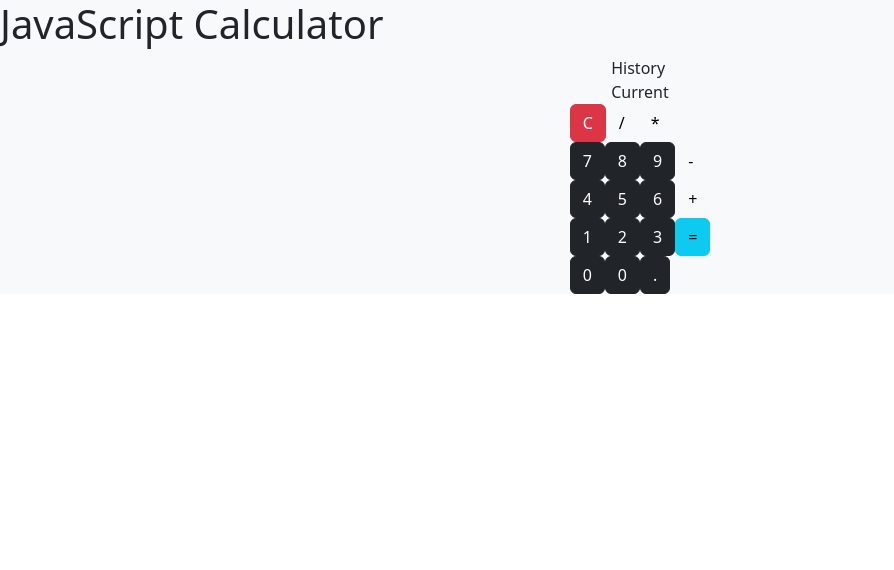
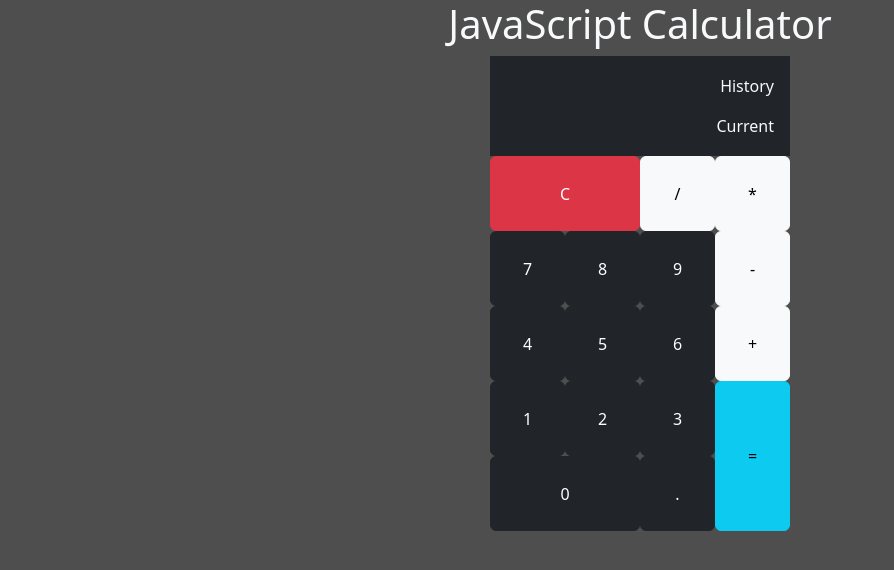
Before and after one commit to Smulbero/ffc-Projects, a JavaScript app in the folder 003-Front-End-Development-Libraries/004-Javascript-Calculator/javascript-calculator/: page / in a window 1280 px wide. Shown: the top 570 px of the page, without its empty margins (0-894 px from the left). Built offline with nearby package versions, Linux system fonts and the light colour scheme.

Commit message:
Calculator layout done

```diff
--- a/003-Front-End-Development-Libraries/004-Javascript-Calculator/javascript-calculator/src/components/App.js
+++ b/003-Front-End-Development-Libraries/004-Javascript-Calculator/javascript-calculator/src/components/App.js
@@ -3,9 +3,9 @@ import ButtonPanel from './ButtonPanel';
 
 function App() {
   return (
-    <main className="App dark bg-light">
+    <main className="App container d-flex flex-column align-items-center p-0 m-0 text-light">
         <h1>JavaScript Calculator</h1>
-      <div className="calculator container d-flex flex-column justify-content-center align-items-center">
+      <div className="calculator container justify-content-center align-items-center p-0">
         <Display />
         <ButtonPanel />
       </div>
--- a/003-Front-End-Development-Libraries/004-Javascript-Calculator/javascript-calculator/src/components/ButtonPanel.js
+++ b/003-Front-End-Development-Libraries/004-Javascript-Calculator/javascript-calculator/src/components/ButtonPanel.js
@@ -6,7 +6,7 @@ const ButtonPanel = () => {
   const BUTTONDATA = useSelector((state) => state.buttondata) || [];
 
   return (
-    <div className="button-panel">
+    <div className="button-panel w-100 h-100 container p-0 m-0">
       {
         BUTTONDATA.map((row, index) => {
           const rowData = [];
@@ -24,7 +24,7 @@ const Row = (props) => {
   const { rowData } = props || [];
 
   return (
-    <div className="button-row">
+    <div className="row m-0 p-0">
       {
         rowData.map((button, index) => {
           return (
@@ -46,7 +46,7 @@ const Button = (props) => {
   const { label, value, className } = props;
 
   return (
-    <button id={label} className={`btn ${className}`} onClick={() => console.log(value)}>
+    <button id={label} className={`btn ${className} col-3`} onClick={() => console.log(value)}>
       {label}
     </button>
   );
--- a/003-Front-End-Development-Libraries/004-Javascript-Calculator/javascript-calculator/src/components/Display.js
+++ b/003-Front-End-Development-Libraries/004-Javascript-Calculator/javascript-calculator/src/components/Display.js
@@ -3,11 +3,11 @@ import { useSelector } from 'react-redux';
 const Display = () => {
 
   return (
-    <div className="display">
-      <div className="display-history">
+    <div className="display bg-dark text-light container d-flex flex-column p-2 m-0 justify-content-center align-items-end">
+      <div className="display-history m-2">
         History
       </div>
-      <div className="display-current">
+      <div className="display-current m-2">
         Current
       </div>
     </div>
--- a/003-Front-End-Development-Libraries/004-Javascript-Calculator/javascript-calculator/src/components/constants.js
+++ b/003-Front-End-Development-Libraries/004-Javascript-Calculator/javascript-calculator/src/components/constants.js
@@ -21,7 +21,7 @@ export const DECIMAL = "decimal";
 
 export const BUTTONDATA = [
   [
-    { label: "C", value: CLEAR,     className: "btn-danger " },
+    { label: "C", value: CLEAR,     className: "btn-danger col-6"},
     { label: "/", value: DIVIDE,    className: "btn-light" },
     { label: "*", value: MULTIPLY,  className: "btn-light" },
   ],
@@ -41,11 +41,10 @@ export const BUTTONDATA = [
     { label: "1", value: 1,         className: "btn-dark" },
     { label: "2", value: 2,         className: "btn-dark" },
     { label: "3", value: 3,         className: "btn-dark" },
-    { label: "=", value: EQUALS,    className: "btn-info" },
   ],
   [
-    { label: "0", value: 0,         className: "btn-dark" },
-    { label: "0", value: 0,         className: "btn-dark" },
+    { label: "0", value: 0,         className: "btn-dark col-6"},
     { label: ".", value: DECIMAL,   className: "btn-dark" },
+    { label: "=", value: EQUALS,    className: "btn-info equal-button "}
   ]
 ]
--- a/003-Front-End-Development-Libraries/004-Javascript-Calculator/javascript-calculator/src/styles/App.scss
+++ b/003-Front-End-Development-Libraries/004-Javascript-Calculator/javascript-calculator/src/styles/App.scss
@@ -1 +1,48 @@
 @import url("https://cdn.jsdelivr.net/npm/bootstrap@5.3.7/dist/css/bootstrap.min.css");
+
+$calculatorWidth : 300px;
+$calculatorHeight : 475px;
+$displayHeight : 100px;
+$displayWidth : $calculatorWidth;
+$buttonPanelHeight : calc($calculatorHeight - $displayHeight);
+$buttonRows: 5;
+$buttonColumns: 4;
+$buttonHeight : calc($buttonPanelHeight / $buttonRows);
+$buttonWidth : calc($buttonPanelHeight / $buttonColumns);
+
+
+main {
+  background-color: #4e4e4e;
+  min-height: 100vh;
+  min-width: 100vw;
+}
+
+.calculator {
+  width: $calculatorWidth;
+  height: $calculatorHeight;
+}
+
+.display {
+  height: $displayHeight;
+  width: $displayWidth;
+}
+
+.button-panel {
+  height: $buttonPanelHeight;
+  position: relative;
+}
+
+.btn {
+  height: $buttonHeight;
+}
+
+.row {
+  position: relative;
+}
+
+.equal-button {
+  position: absolute;
+  bottom: 0;
+  right: 0;
+  height: $buttonHeight * 2;
+}
```
Also changed, not shown: 1 other file (tests, documents, lock files or other folders).
